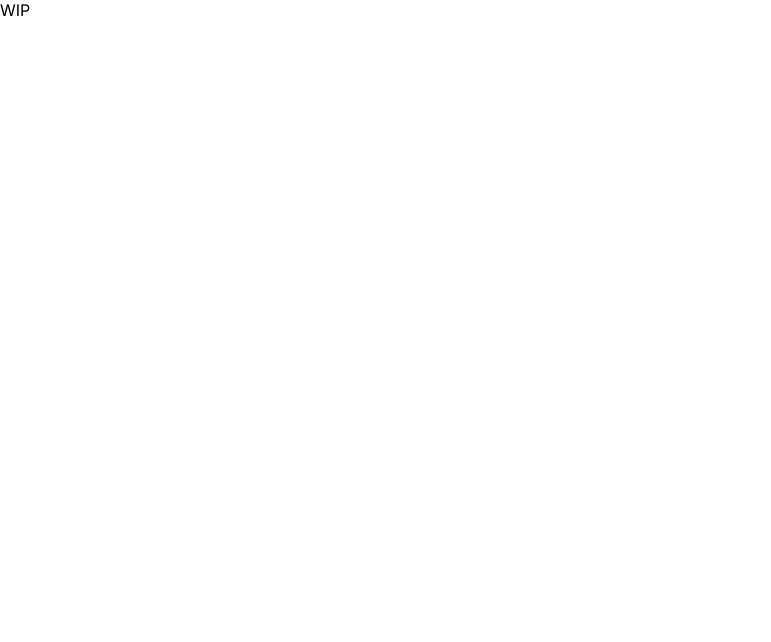
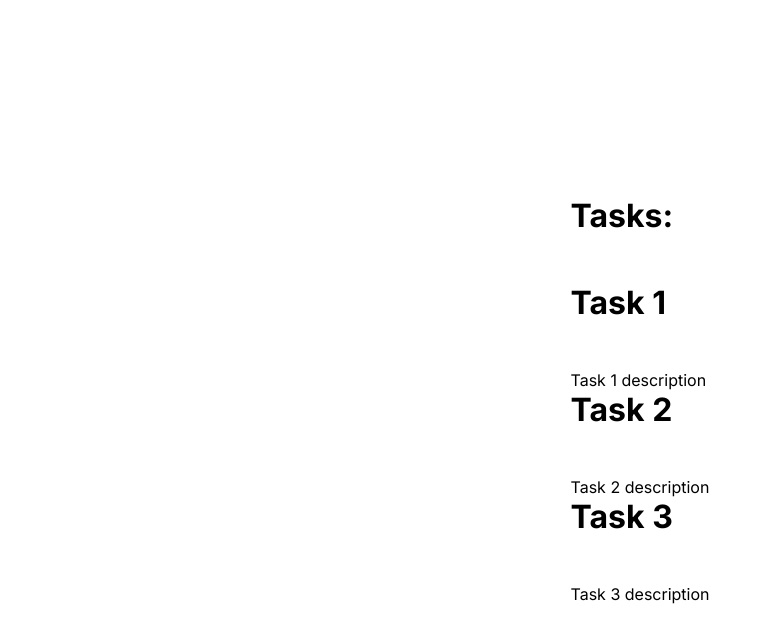
Before and after one commit to SanduNicu/task-manager-next, a Next.js app: page / in a window 1280 px wide. Shown: the top 642 px of the page, without its empty margins (0-771 px from the left). Built offline with nearby package versions, Linux system fonts and the light colour scheme.

Commit message:
Added initial components

```diff
--- a/app/page.module.scss
+++ b/app/page.module.scss
@@ -1,2 +1,11 @@
 .main {
+  height: 100vh;
+  display: flex;
+  align-items: center;
+  justify-content: center;
+  flex-direction: column;
+
+  h1 {
+    margin-bottom: 3rem;
+  }
 }
--- a/app/page.tsx
+++ b/app/page.tsx
@@ -1,5 +1,12 @@
 import styles from "./page.module.scss";
+import Tasks from "./tasks";
 
-export default function Home() {
-  return <main className={styles.main}>WIP</main>;
+function Home() {
+  return (
+    <main className={styles.main}>
+      <Tasks />
+    </main>
+  );
 }
+
+export default Home;
--- /dev/null
+++ b/app/tasks/Task.tsx
@@ -0,0 +1,14 @@
+import React, { memo } from "react";
+import { TaskType } from "@/app/types";
+
+function Task(props: TaskType) {
+  const { title, description } = props;
+  return (
+    <div>
+      <h1>{title}</h1>
+      <div>{description}</div>
+    </div>
+  );
+}
+
+export default memo(Task);
--- /dev/null
+++ b/app/tasks/index.tsx
@@ -0,0 +1,42 @@
+import React, { memo } from "react";
+import Task from "./Task";
+import { TaskType } from "@/app/types";
+
+const mockedTasks: TaskType[] = [
+  {
+    id: 1,
+    title: "Task 1",
+    description: "Task 1 description",
+    dueDate: new Date(),
+    completed: false,
+  },
+  {
+    id: 2,
+    title: "Task 2",
+    description: "Task 2 description",
+    dueDate: new Date(),
+    completed: false,
+  },
+  {
+    id: 3,
+    title: "Task 3",
+    description: "Task 3 description",
+    dueDate: new Date(),
+    completed: false,
+  },
+];
+
+function Tasks() {
+  return (
+    <div>
+      <h1>Tasks:</h1>
+      <div>
+        {mockedTasks.map((task) => (
+          <Task key={task.id} {...task} />
+        ))}
+      </div>
+    </div>
+  );
+}
+
+export default memo(Tasks);
--- /dev/null
+++ b/app/types.ts
@@ -0,0 +1,7 @@
+export interface TaskType {
+  id: number;
+  title: string;
+  description: string;
+  dueDate: Date;
+  completed: boolean;
+}
--- a/package.json
+++ b/package.json
@@ -9,6 +9,9 @@
     "lint": "next lint"
   },
   "dependencies": {
+    "@emotion/react": "^11.11.1",
+    "@emotion/styled": "^11.11.0",
+    "@mui/material": "^5.14.20",
     "next": "14.0.3",
     "react": "^18",
     "react-dom": "^18"
```
Also changed, not shown: 1 other file (tests, documents, lock files or other folders).
